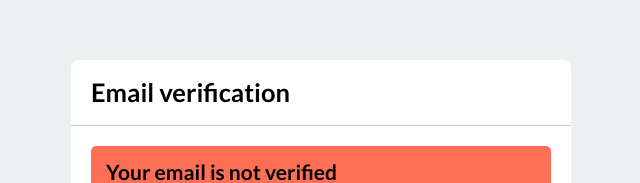
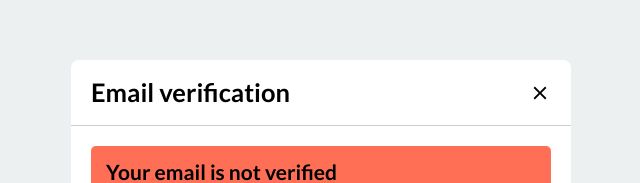
Before and after one commit to M-Blaze/envynote, a React (Create React App) app: page /verify-email in a window 1280 px wide. Shown: the part 155-338 px from the top of the page, without its empty margins (319-959 px from the left). Built offline with nearby package versions, Linux system fonts and the light colour scheme; no server answers; sample sign-in values are in the browser's storage.

Commit message:
add email verify feature

```diff
--- a/src/api/api.js
+++ b/src/api/api.js
@@ -63,7 +63,6 @@ export function getUsernameApi(userId) {
 }
 
 export function addUserApi(user) {
-  console.log("user added");
   return addDocument("User", user);
 }
 
--- a/src/layout/profileBar/components/editProfileMenu/EditProfileMenu.jsx
+++ b/src/layout/profileBar/components/editProfileMenu/EditProfileMenu.jsx
@@ -1,6 +1,6 @@
 import React, { useState, useEffect, useRef } from "react";
 import { connect } from "react-redux";
-import CustomButton from "../../../../components/button";
+import CustomButton from "../../../../components/customButton";
 import Tooltip from "@material-ui/core/Tooltip";
 import { withStyles } from "@material-ui/core/styles";
 import CloseIcon from "@material-ui/icons/Close";
--- a/src/scss/layout/_common.scss
+++ b/src/scss/layout/_common.scss
@@ -412,6 +412,9 @@
     font-size: 1.5rem;
     flex: 1;
 
+    @include media(">=tablet") {
+      font-size: 1.8rem;
+    }
     @include media(">=desktop") {
       font-size: 2rem;
     }
@@ -1643,8 +1646,26 @@
   }
 
   .header-block {
-    padding: 20px;
+    padding: 20px 50px 20px 20px;
     border-bottom: 1px solid rgba(0, 0, 0, 0.2);
+    position: relative;
+
+    .icon-holder {
+      position: absolute;
+      top: 22px;
+      right: 20px;
+
+      svg {
+        font-size: 2.2rem;
+        line-height: 1;
+        transition: color 0.2s linear;
+
+        &:hover {
+          cursor: pointer;
+          color: $red;
+        }
+      }
+    }
 
     h2 {
       margin-bottom: 0;
@@ -1657,8 +1678,12 @@
     margin-bottom: 20px;
 
     h2 {
-      font-size: 2.1rem;
+      font-size: 1.8rem;
       margin-bottom: 5px;
+
+      @include media(">=tablet") {
+        font-size: 2.1rem;
+      }
     }
   }
 
@@ -1671,8 +1696,12 @@
   }
 
   .details-block {
-    font-size: 1.5rem;
+    font-size: 1.4rem;
     line-height: 1.2;
+
+    @include media(">=tablet") {
+      font-size: 1.5rem;
+    }
   }
 
   .email {
@@ -1680,7 +1709,11 @@
   }
 
   .text-content {
-    padding: 20px;
+    padding: 20px 20px 10px 20px;
+
+    @include media(">=tablet") {
+      padding-bottom: 20px;
+    }
 
     i {
       text-decoration: underline;
@@ -1691,3 +1724,15 @@
     padding: 20px 20px 30px;
   }
 }
+
+.verification-block {
+  &-appear {
+    opacity: 0;
+    visibility: hidden;
+  }
+  &-enter-done {
+    opacity: 1;
+    visibility: visible;
+    transition: opacity 0.3s ease-out;
+  }
+}
--- a/src/store/action.js
+++ b/src/store/action.js
@@ -187,7 +187,6 @@ export const deleteNote = id => (dispatch, getState) => {
 
 export const authStateChange = () => dispatch => {
   auth.onAuthStateChanged(firebaseUser => {
-    console.log(firebaseUser);
     if (firebaseUser) {
       const uid = firebaseUser.uid;
       const provider = firebaseUser.providerData[0].providerId;
@@ -199,7 +198,12 @@ export const authStateChange = () => dispatch => {
         type: "SET_PROVIDER",
         payload: provider
       });
-      if (provider === "password" && firebaseUser.emailVerified) {
+      console.log(provider);
+
+      if (
+        (provider === "password" && firebaseUser.emailVerified) ||
+        provider !== "password"
+      ) {
         dispatch({
           type: "SET_EMAIL_VERIFIED",
           payload: true
@@ -381,7 +385,5 @@ export const updatePassword = (currentPassword, newPassword) => () => {
 };
 
 export const sendVerificationMail = () => () => {
-  console.log("sadf");
-
   return sendVerificationMailFromFirebase();
 };
--- a/src/store/reducer.js
+++ b/src/store/reducer.js
@@ -51,6 +51,11 @@ const reducer = (state, action) => {
         ...state,
         email: payload
       };
+    case "SET_EMAIL_VERIFIED":
+      return {
+        ...state,
+        emailVerified: payload
+      };
 
     case "SET_PROFILE_IMAGE":
       return {
--- a/src/views/passwordResetForm/PasswordResetForm.jsx
+++ b/src/views/passwordResetForm/PasswordResetForm.jsx
@@ -1,7 +1,7 @@
 import React, { useState, useEffect, useRef } from "react";
 import { connect } from "react-redux";
 import { resetPassword } from "../../store/action";
-import CustomButton from "../../components/button";
+import CustomButton from "../../components/customButton";
 import SuccessModal from "./components/successModal";
 import FailureModal from "./components/failureModal";
 import { Link } from "react-router-dom";
--- a/src/views/signUpForm/SignUpForm.jsx
+++ b/src/views/signUpForm/SignUpForm.jsx
@@ -4,7 +4,7 @@ import { connect } from "react-redux";
 import { signUp } from "../../store/action";
 import ErrorTextBlock from "../../components/ErrorTextBlock";
 
-function SignUpForm({ signUp, googleLogin }) {
+function SignUpForm({ signUp }) {
   const [input, setInput] = useState({
     email: "",
     password: "",
@@ -54,8 +54,6 @@ function SignUpForm({ signUp, googleLogin }) {
       .filter(([key, value]) => {
         const isEmpty = value.trim().length === 0;
         if (key === "email") {
-          console.log(!emailRegEx.test(value));
-
           return !emailRegEx.test(value);
         } else if (key === "rePassword") {
           return !(input["password"] === value) || isEmpty;
@@ -66,8 +64,6 @@ function SignUpForm({ signUp, googleLogin }) {
       })
       .reduce((obj, [key, value]) => {
         if (value === "") {
-          console.log("empty");
-
           obj[key] = "empty";
         } else {
           obj[key] = "invalid";
@@ -79,7 +75,17 @@ function SignUpForm({ signUp, googleLogin }) {
       setError(newErrorObj);
     } else {
       const { username, email, password } = input;
-      signUp(username, email, password);
+      signUp(username, email, password)
+        .then(() => {
+          console.log("then");
+        })
+        .catch(error => {
+          if (error === "auth/email-already-in-use") {
+            console.log("already");
+
+            setError({ email: "exist-error" });
+          }
+        });
     }
   }
 
@@ -137,6 +143,10 @@ function SignUpForm({ signUp, googleLogin }) {
               errorClass="invalid-error-text"
               errorText="Enter a valid email address."
             />
+            <ErrorTextBlock
+              errorClass="exist-error-text"
+              errorText="A user with this email already exist."
+            />
           </div>
           <div
             className={`input-group ${
--- a/src/views/verifyEmail/VerifyEmail.jsx
+++ b/src/views/verifyEmail/VerifyEmail.jsx
@@ -1,19 +1,31 @@
 import React, { useEffect } from "react";
 import CustomButton from "../../components/customButton";
 import { connect } from "react-redux";
-import { sendVerificationMail } from "../../store/action";
+import { sendVerificationMail, signOut } from "../../store/action";
+import CloseIcon from "@material-ui/icons/Close";
+import { CSSTransition } from "react-transition-group";
 
-function VerifyEmail({ email, sendVerificationMail, history }) {
+function VerifyEmail({ email, sendVerificationMail, signOut }) {
   useEffect(() => {
     if (email !== "") {
       sendVerificationMail();
     }
+    // eslint-disable-next-line react-hooks/exhaustive-deps
   }, [email]);
   return (
+    <CSSTransition
+      in={true}
+      appear={true}
+      timeout={300}
+      classNames={"verfication-block"}
+    >
       <div className="email-verification-block">
         <div className="block-content">
           <div className="header-block">
             <h2>Email verification</h2>
+            <div className="icon-holder">
+              <CloseIcon onClick={signOut} />
+            </div>
           </div>
           <div className="text-content">
             <div className="info-block bg-red">
@@ -28,8 +40,8 @@ function VerifyEmail({ email, sendVerificationMail, history }) {
                 the Junk/Spam folder.
               </p>
               <p>
-              If you did not receive the <i>email verification</i> mail, please
-              click on the resend button.
+                If you did not receive the <i>email verification</i> mail,
+                please click on the resend button.
               </p>
             </div>
           </div>
@@ -44,6 +56,7 @@ function VerifyEmail({ email, sendVerificationMail, history }) {
           </div>
         </div>
       </div>
+    </CSSTransition>
   );
 }
 
@@ -55,4 +68,6 @@ const mapStateToProps = state => {
   };
 };
 
-export default connect(mapStateToProps, { sendVerificationMail })(VerifyEmail);
+export default connect(mapStateToProps, { sendVerificationMail, signOut })(
+  VerifyEmail
+);
```
Lines whose indentation alone changed are shown as unchanged.
